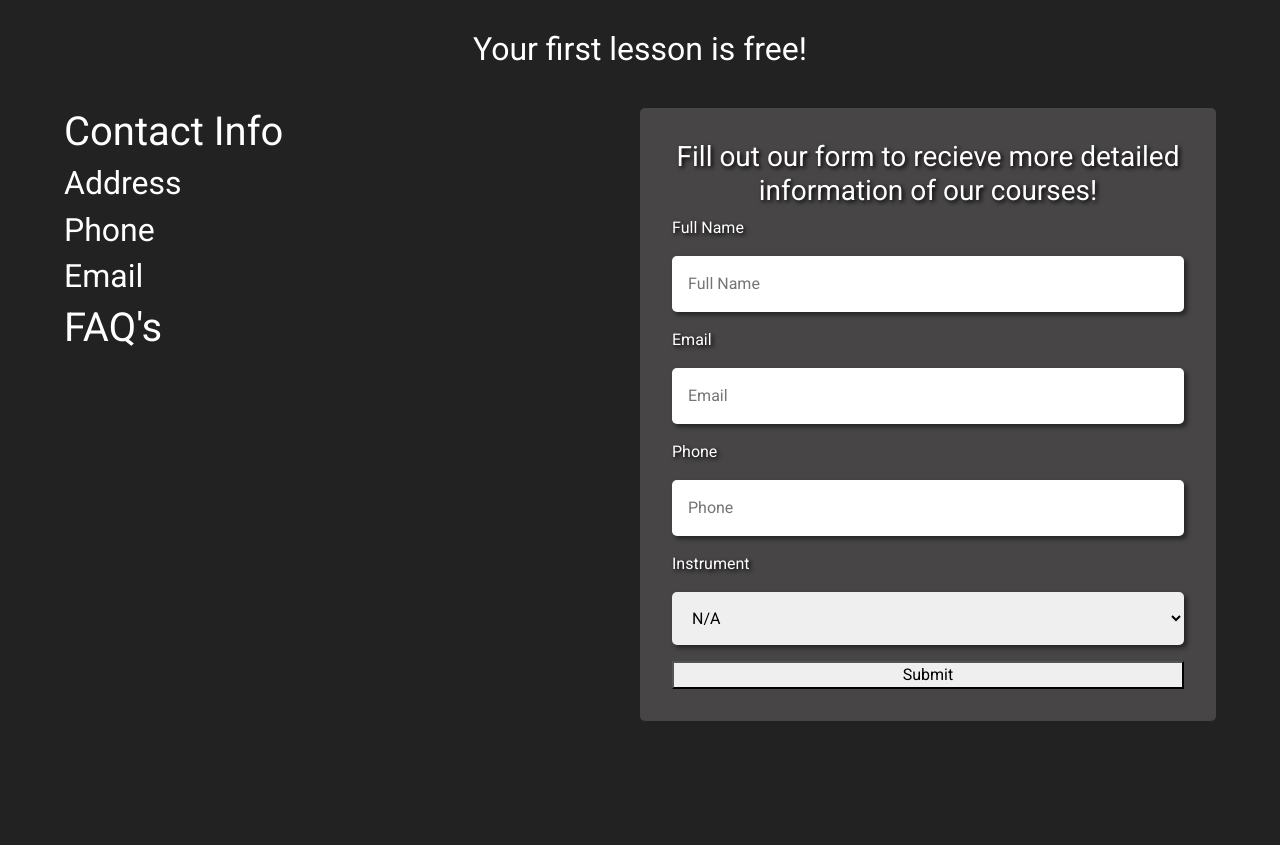
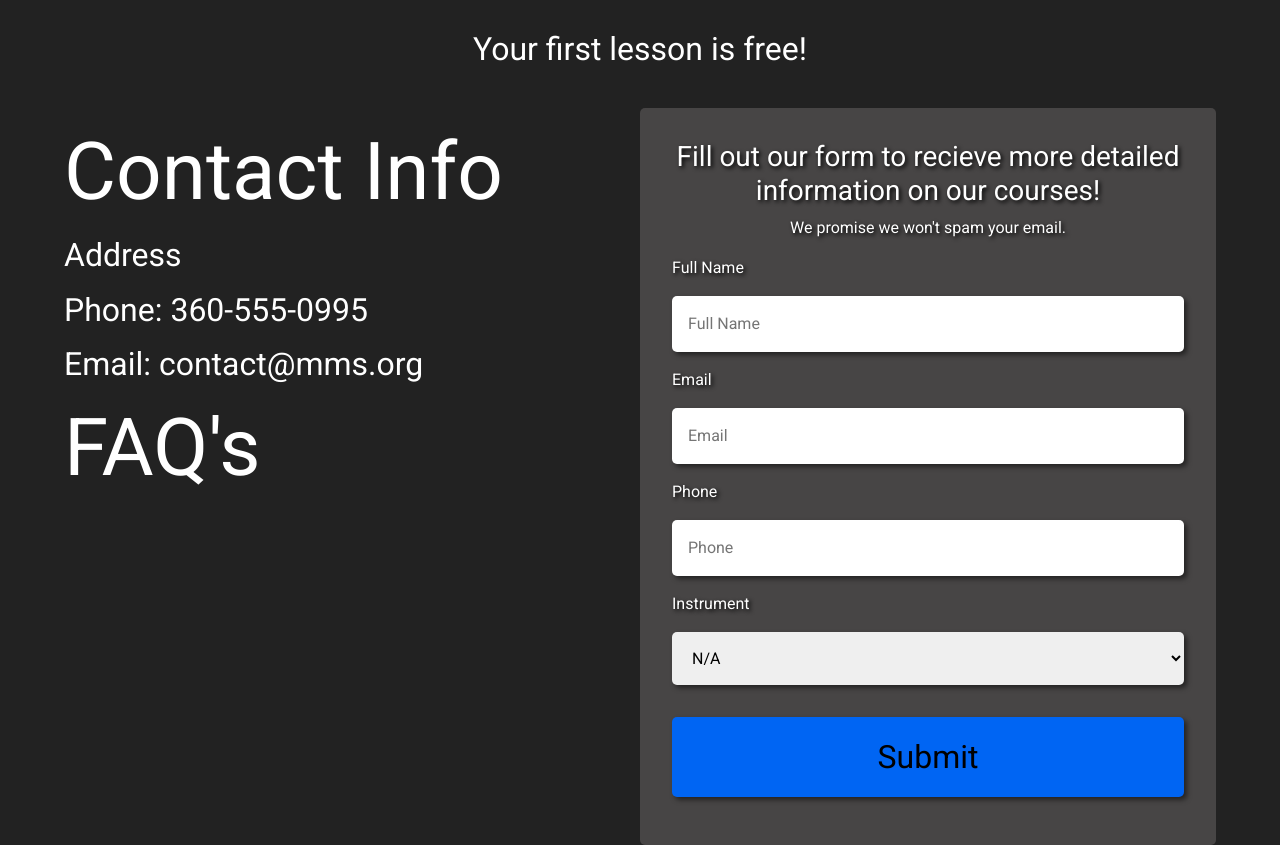
Before and after one commit to ColinJhEdwards/murphy-music-school, a React (Create React App) app: page /contactus in a window 1280 px wide. Shown: the part 502-1347 px from the top of the page. Before the commit the page ends 1223 px from the top, so only its background shows below. Built offline with nearby package versions, Linux system fonts and the light colour scheme; a web font is replaced by a local one.

Commit message:
finished styling form component

```diff
--- a/src/components/AboutUs.js
+++ b/src/components/AboutUs.js
@@ -82,6 +82,7 @@ const StyledUs = styled(motion.div)`
   position: relative;
   .wall {
     background: #3e3e3f;
+    opacity: 0.5;
     position: absolute;
     top: 0;
     transform: translate(60px, 120px);
--- a/src/components/Form.js
+++ b/src/components/Form.js
@@ -6,8 +6,9 @@ const ContactForm = () => {
   return (
     <StyledForm>
       <h3>
-        Fill out our form to recieve more detailed information of our courses!
+        Fill out our form to recieve more detailed information on our courses!
       </h3>
+      <p>We promise we won't spam your email.</p>
       <form>
         <label htmlFor="fullName">Full Name</label>
         <input type="text" id="FullName" placeholder="Full Name" required />
@@ -38,7 +39,8 @@ const StyledForm = styled(motion.div)`
   background: #474545;
   border-radius: 5px;
   padding: 2rem;
-  h3 {
+  h3,
+  p {
     text-align: center;
     text-shadow: 2px 2px 4px black;
   }
@@ -49,13 +51,18 @@ const StyledForm = styled(motion.div)`
       text-shadow: 2px 2px 4px black;
     }
     input,
-    select {
+    select,
+    button {
       padding: 1rem;
       border-radius: 5px;
       margin: 1rem 0rem;
       box-shadow: 3px 3px 5px rgba(0, 0, 0, 0.5);
       border: none;
     }
+    button {
+      background: #0065f3;
+      font-size: 2rem;
+    }
   }
 `;
 
--- a/src/pages/ContactUs.js
+++ b/src/pages/ContactUs.js
@@ -3,7 +3,7 @@ import styled from "styled-components";
 import { motion } from "framer-motion";
 import contactImg from "../images/display/contact.jpg";
 import ContactForm from "../components/Form";
-import { pageAnimation } from "../animations";
+import { fade, pageAnimation } from "../animations";
 
 const ContactUs = () => {
   return (
@@ -14,13 +14,14 @@ const ContactUs = () => {
       animate="show"
       exit="exit"
     >
-      <img
+      <motion.img
+        variants={fade}
         className="background"
         src={contactImg}
         alt="contact-backgroundimg"
       />
       <div className="title">
-        <h2>We'd Love To Hear From You</h2>
+        <motion.h2 variants={fade}>We'd Love To Hear From You</motion.h2>
       </div>
       <div className="text">
         <h2>Your first lesson is free!</h2>
@@ -29,8 +30,8 @@ const ContactUs = () => {
         <div className="info">
           <h1>Contact Info</h1>
           <h2>Address</h2>
-          <h2>Phone</h2>
-          <h2>Email</h2>
+          <h2>Phone: 360-555-0995</h2>
+          <h2>Email: contact@mms.org</h2>
           <h1>FAQ's</h1>
         </div>
         <div className="form">
@@ -78,7 +79,20 @@ const StyledContact = styled(motion.section)`
     .form {
       width: 50%;
     }
+    .info {
+      h1 {
+        margin: 1rem 0rem;
+        font-size: 5rem;
+      }
+      h2 {
+        margin: 1rem 0rem;
+      }
+    }
   }
 `;
 
+const Line = styled(motion.div)`
+  background: #f55673;
+`;
+
 export default ContactUs;
```
